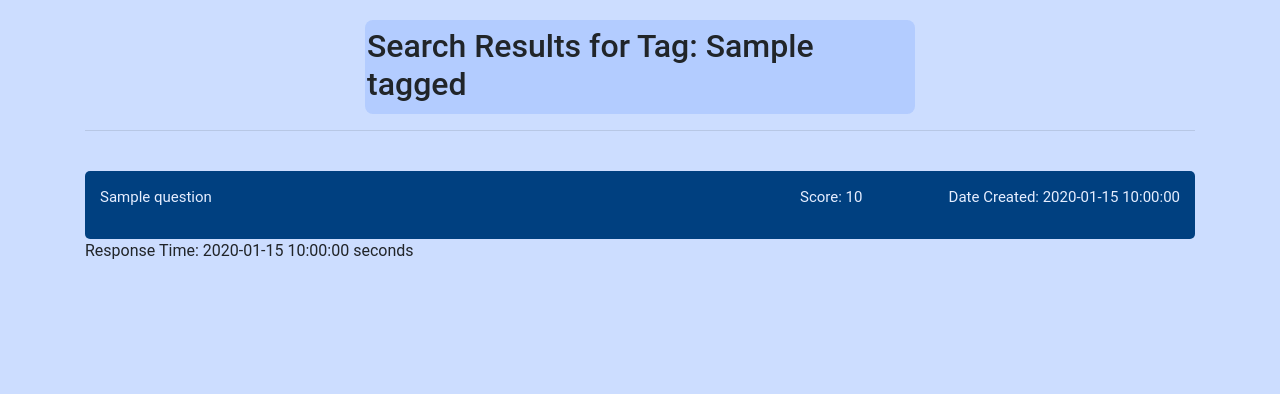
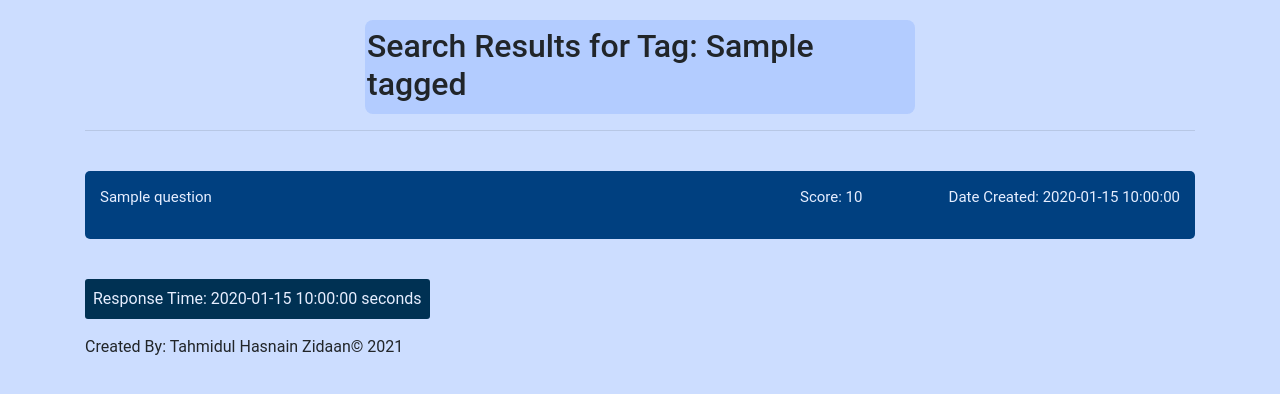
Before and after one commit to thzidaan/Stack-Overflow-API, a Flask app: template templates/search.html in a window 1280 px wide. Shown: the top 394 px of the page. Run offline with Flask 2, Linux system fonts and the light colour scheme; the template is opened without the code that fills it: most values are stand-ins (such as "Sample title", 1, 10 or a date in 2020); some libraries are stand-ins or nearby versions.

Commit message:
Response Time Styled

```diff
--- a/templates/search.html
+++ b/templates/search.html
@@ -159,7 +159,9 @@
 
   {% endfor %}
 
-  <p>Response Time: {{response_time}} seconds</p>
+  <p style="margin-top: 40px;background-color: #003153;padding: 8px;border-radius: 3px;width: max-content;color: #e6eeff;">Response Time: {{response_time}} seconds</p>
+  <p>Created By: Tahmidul Hasnain Zidaan&#169; 2021</p>
+
     <script>
     var coll = document.getElementsByClassName("collapsible");
     var i;
```
